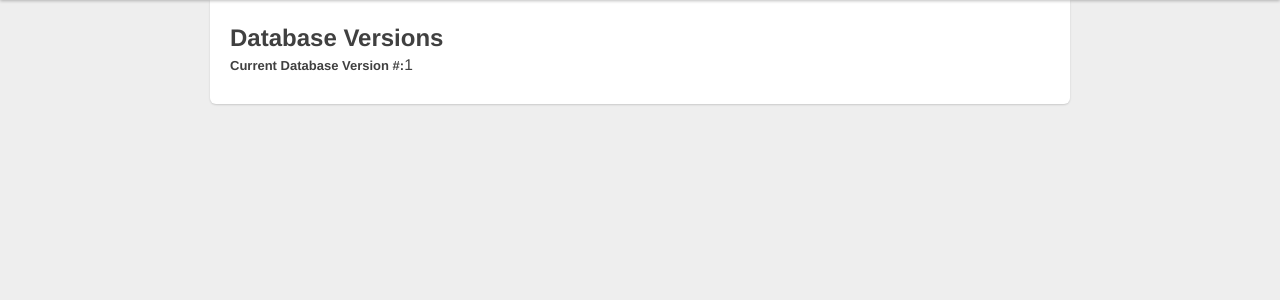
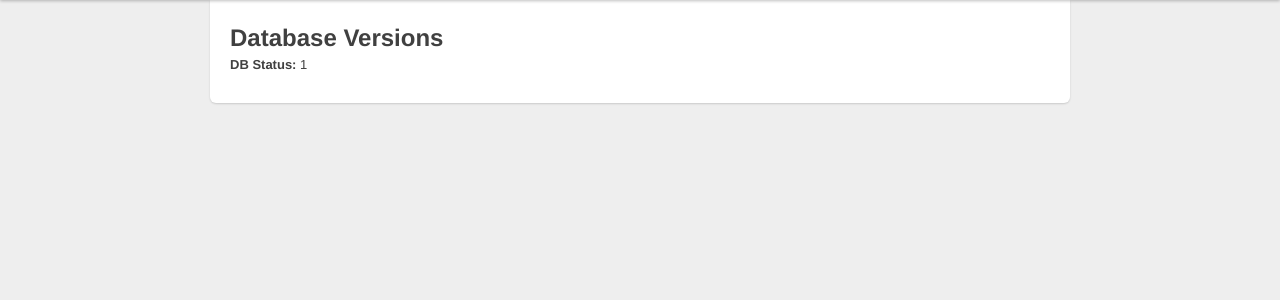
Before and after one commit to jgumbley/base_flask_project, a Flask app: template templates/sysadmin.html in a window 1280 px wide. Shown: the part 40-340 px from the top of the page. Run offline with Flask 2, Linux system fonts and the light colour scheme; the template is opened without the code that fills it: most values are stand-ins (such as "Sample title", 1, 10 or a date in 2020); some libraries are stand-ins or nearby versions.

Commit message:
extract class for db status checker, unsure what to call it

```diff
--- a/app.py
+++ b/app.py
@@ -6,22 +6,29 @@ from orm import orm, DatabaseVersion
 app = Flask(__name__)
 
 # sqlalchemy config:
-app.config['SQLALCHEMY_DATABASE_URI'] = 'postgresql://greetings_dev:ne!tto@localhost:5432/greetings_dev'
+app.config['SQLALCHEMY_DATABASE_URI'] = 'postgresql://greetings_dev:netto@localhost:5432/greetings_dev'
 orm.init_app(app)
 
 @app.route('/')
 def index():
     return render_template('index.html' )
 
+
+class Qooz(object):
+    def status(self):
+        try:
+            version = orm.session.query(DatabaseVersion).first().version
+            status = "OK, at version: " + str(version)
+        except OperationalError:
+            status = "cannot connect to db"
+        except ProgrammingError:
+            status = "not configured"
+        return status
+
 @app.route('/sysadmin')
 def sysadmin():
-    try:
-        database_version = orm.session.query(DatabaseVersion).first().version
-    except OperationalError:
-        database_version = "cannot connect to db"
-    except ProgrammingError:
-        database_version = "not configured"
-    return render_template('sysadmin.html', db_ver_num = database_version)
+    q = Qooz()
+    return render_template('sysadmin.html', db_ver_num = q.status())
 
 
 if __name__ == '__main__':
--- a/templates/sysadmin.html
+++ b/templates/sysadmin.html
@@ -23,7 +23,7 @@
 
       <div class="content">
           <h2>Database Versions</h2>
-          <p><b>Current Database Version #:</b><big>{{ db_ver_num }}</big></p>
+          <p><b>DB Status:  </b>{{ db_ver_num }}</p>
       </div>
 
 {% endblock %}
```
